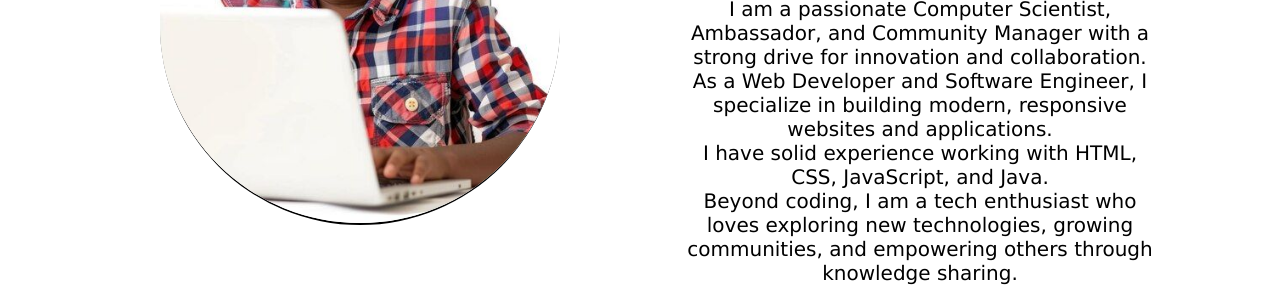
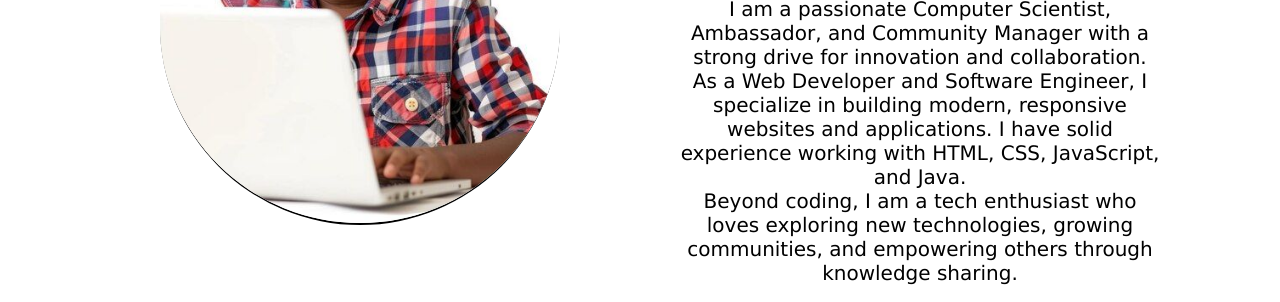
Before and after one commit to Bensonisaiah/my-p-website, a plain HTML site: page portfolio/index.html in a window 1280 px wide. Shown: the part 497-799 px from the top of the page. Drawn offline with Linux system fonts and the light colour scheme.

Commit message:
fix portfolio

```diff
--- a/portfolio/index.html
+++ b/portfolio/index.html
@@ -40,8 +40,7 @@
             <div class="about" id="about">
                 <h1>ABOUT</h1>
                 <P class="at">I am a passionate Computer Scientist, Ambassador, and Community Manager with a strong drive for innovation and collaboration.</p>
-                <p class="at">As a Web Developer and Software Engineer, I specialize in building modern, responsive websites and applications.</p>
-                <p class="at">I have solid experience working with HTML, CSS, JavaScript, and Java.</p>
+                <p class="at">As a Web Developer and Software Engineer, I specialize in building modern, responsive websites and applications. I have solid experience working with HTML, CSS, JavaScript, and Java.</p>
                 <p class="at">Beyond coding, I am a tech enthusiast who loves exploring new technologies, growing communities, and empowering others through knowledge sharing.</P>
             </div>
         </div>
```
